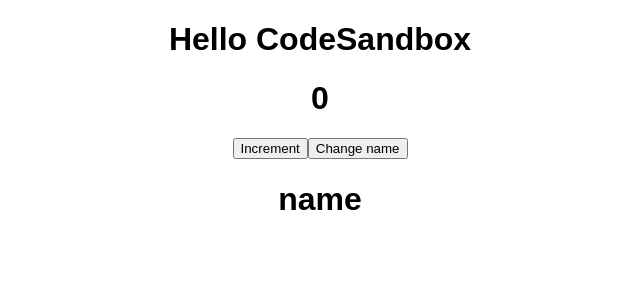
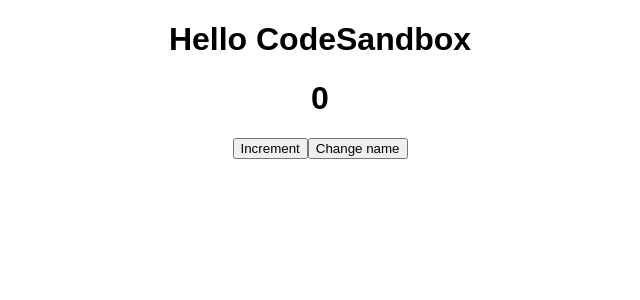
Before and after one commit to guillemsarda/react-state-management-with-rxjs, a React (Create React App) app: page / in a window 1280 px wide. Shown: the top 300 px of the page, without its empty margins (320-960 px from the left). Built offline with nearby package versions, Linux system fonts and the light colour scheme.

Commit message:
docs: update README

```diff
--- a/src/Button.js
+++ b/src/Button.js
@@ -6,19 +6,19 @@
     <>
       <button
         onClick={() => {
-          methods.counter();
+          methods.counterSetter();
         }}
       >
         Increment
       </button>
       <button
         onClick={() => {
-          methods.test('Guillem');
+          methods.nameSetter('Guillem');
         }}
       >
         Change name
       </button>
-      <h1>{storeStates.test}</h1>
+      <h1>{storeStates.name}</h1>
     </>
   );
 }
--- a/src/Counter.js
+++ b/src/Counter.js
@@ -1,7 +1,6 @@
 import useStore from './Store/store';
 
 export default function Counter() {
-  // const { counter } = useStore();
   const { storeStates } = useStore();
   return <h1>{storeStates.counter}</h1>;
 }
--- a/src/Store/name-state.js
+++ b/src/Store/name-state.js
@@ -1,6 +1,6 @@
 export const nameHandler = {
-  name: 'test',
-  defaultState: 'name',
+  name: 'name',
+  defaultState: '',
   setter: (state, payload) => {
     if (payload === 'Guillem') return 'Guillem';
     return 'no';
--- a/src/Store/store-creator.js
+++ b/src/Store/store-creator.js
@@ -2,14 +2,14 @@
 import { useEffect, useState } from 'react';
 import { BehaviorSubject } from 'rxjs';
 
-function mainStore(states = []) {
+function createStore(states = []) {
   const subjectsArray = Array(states.length).fill(null);
 
   return function useStore() {
-    /* Without this check, we will re-subscribe to a new Subject
-    with value 0 and therefore the store will not work */
     subjectsArray.forEach((sub, i, arr) => {
       if (!sub) {
+        /* Without this check, we will re-subscribe to a new Subject
+        with value 0 and therefore the store will not work */
         const state = states[i];
         arr[i] = new BehaviorSubject(state.defaultState);
       }
@@ -45,7 +45,7 @@
           subjectsArray[i].next(nextValue);
         };
       }
-      acc[st.name] = setter(st.setter);
+      acc[st.name + 'Setter'] = setter(st.setter);
       return acc;
     }, {});
 
@@ -53,4 +53,4 @@
   };
 }
 
-export default mainStore;
+export default createStore;
--- a/src/Store/store.js
+++ b/src/Store/store.js
@@ -1,5 +1,5 @@
 import { counterHandler } from './counter-state';
 import { nameHandler } from './name-state';
-import mainStore from './store-creator';
+import createStore from './store-creator';
 
-export default mainStore([counterHandler, nameHandler]);
+export default createStore([counterHandler, nameHandler]);
```
Also changed, not shown: 1 other file (tests, documents, lock files or other folders).
